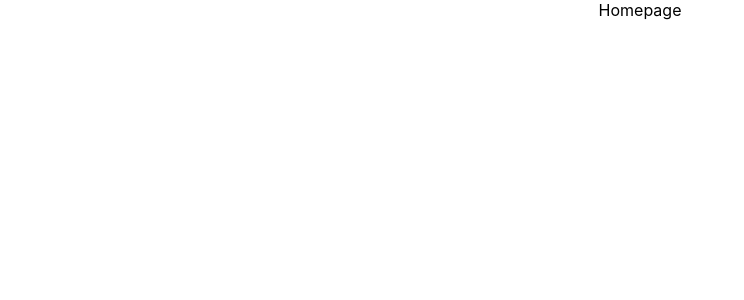
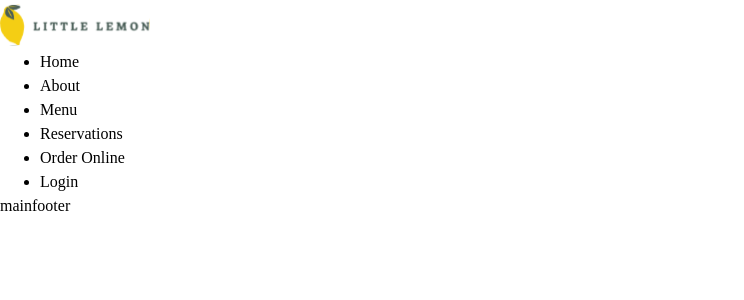
Before and after one commit to TonchoLozev/little-lemon-app, a React (Create React App) app: page / in a window 1280 px wide. Shown: the top 300 px of the page, without its empty margins (0-744 px from the left). Built offline with nearby package versions, Linux system fonts and the light colour scheme.

Commit message:
Addt base components

```diff
--- a/src/App.js
+++ b/src/App.js
@@ -1,10 +1,15 @@
 import './App.css';
+import Header from './components/Header';
+import Main from './components/Main';
+import Footer from './components/Footer';
 
 function App() {
   return (
-    <div className="App">
-      Homepage
-    </div>
+    <>
+      <Header/>
+      <Main/>
+      <Footer/>
+    </>
   );
 }
 
--- /dev/null
+++ b/src/atoms/Logo/index.jsx
@@ -0,0 +1,10 @@
+import './index.css'
+import logo from '../../assets/logos/logo.svg';
+
+const Logo = ({height = 50, width = 50}) => {
+    return (
+        <img src={logo} height={height} width={width} alt="Little Lemon Logo"/>
+    )
+}
+
+export default Logo;
--- /dev/null
+++ b/src/components/Footer/index.jsx
@@ -0,0 +1,7 @@
+import './index.css';
+
+const Footer = () => {
+    return 'footer'
+}
+
+export default Footer;
--- /dev/null
+++ b/src/components/Header/index.jsx
@@ -0,0 +1,15 @@
+import Logo from '../../atoms/Logo';
+import Nav from '../Nav';
+
+import './index.css';
+
+const Header = () => {
+    return (
+        <>
+            <Logo width={150}/>
+            <Nav/>
+        </>
+    )
+}
+
+export default Header;
--- /dev/null
+++ b/src/components/Main/index.jsx
@@ -0,0 +1,7 @@
+import './index.css';
+
+const Main = () => {
+    return 'main'
+}
+
+export default Main;
--- /dev/null
+++ b/src/components/Nav/index.jsx
@@ -0,0 +1,17 @@
+import './index.css';
+
+const Nav = () => {
+    return (
+        <ul>
+            <li>Home</li>
+            <li>About</li>
+            <li>Menu</li>
+            <li>Reservations</li>
+            <li>Order Online</li>
+            <li>Login</li>
+        </ul>
+    )
+
+}
+
+export default Nav;
--- a/src/index.css
+++ b/src/index.css
@@ -1,13 +1,47 @@
-body {
-  margin: 0;
-  font-family: -apple-system, BlinkMacSystemFont, 'Segoe UI', 'Roboto', 'Oxygen',
-    'Ubuntu', 'Cantarell', 'Fira Sans', 'Droid Sans', 'Helvetica Neue',
-    sans-serif;
-  -webkit-font-smoothing: antialiased;
-  -moz-osx-font-smoothing: grayscale;
+/* 1. Use a more-intuitive box-sizing model */
+*, *::before, *::after {
+  box-sizing: border-box;
 }
 
-code {
-  font-family: source-code-pro, Menlo, Monaco, Consolas, 'Courier New',
-    monospace;
+/* 2. Remove default margin */
+* {
+  margin: 0;
 }
+
+body {
+  /* 3. Add accessible line-height */
+  line-height: 1.5;
+  /* 4. Improve text rendering */
+  -webkit-font-smoothing: antialiased;
+}
+
+/* 5. Improve media defaults */
+img, picture, video, canvas, svg {
+  display: block;
+  max-width: 100%;
+}
+
+/* 6. Inherit fonts for form controls */
+input, button, textarea, select {
+  font: inherit;
+}
+
+/* 7. Avoid text overflows */
+p, h1, h2, h3, h4, h5, h6 {
+  overflow-wrap: break-word;
+}
+
+/* 8. Improve line wrapping */
+p {
+  text-wrap: pretty;
+}
+h1, h2, h3, h4, h5, h6 {
+  text-wrap: balance;
+}
+
+/*
+  9. Create a root stacking context
+*/
+#root, #__next {
+  isolation: isolate;
+}
```
Also changed, not shown: src/assets/logos/logo.svg (added), src/atoms/Logo/index.css (added), src/components/Footer/index.css (added), src/components/Header/index.css (added), src/components/Main/index.css (added), src/components/Nav/index.css (added).
